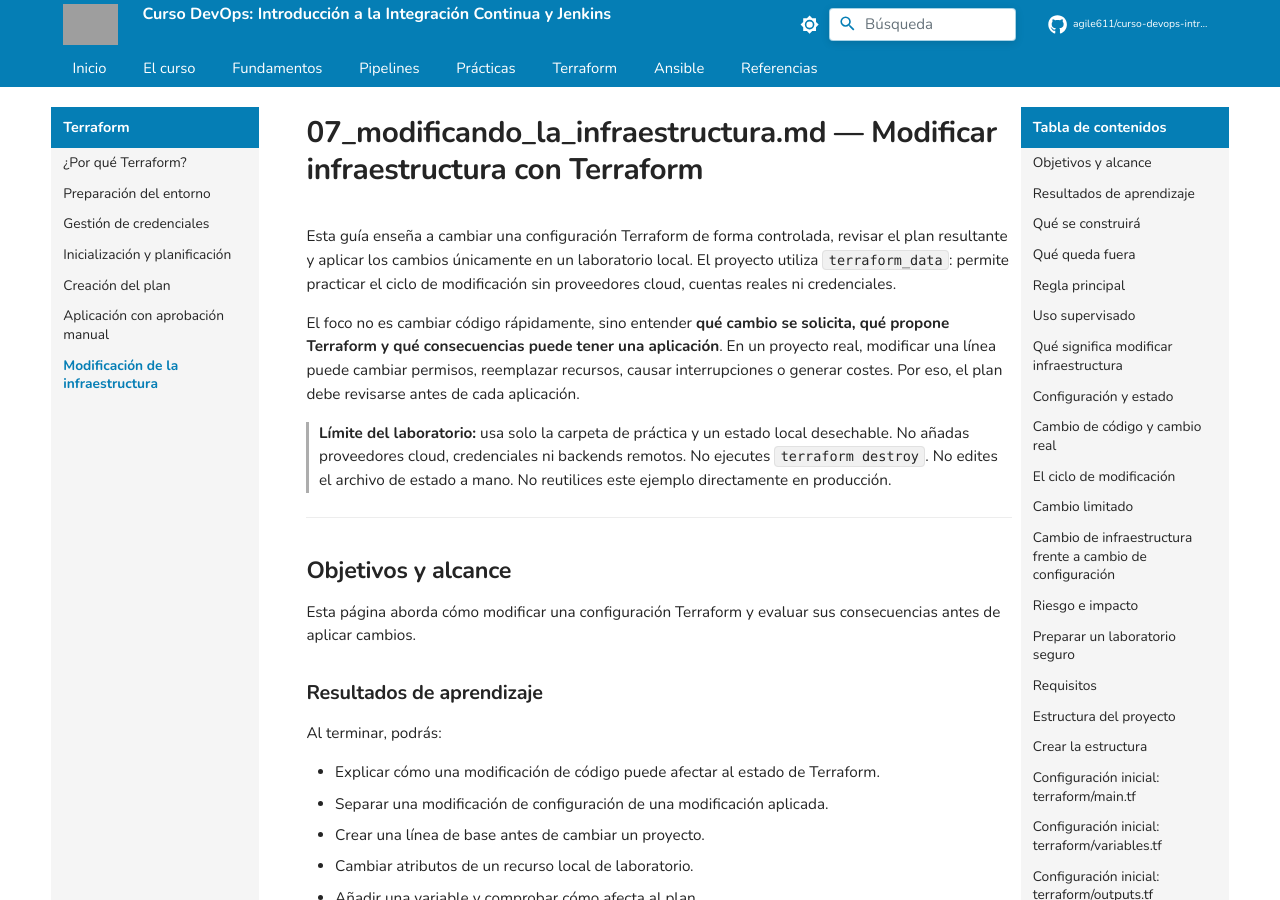
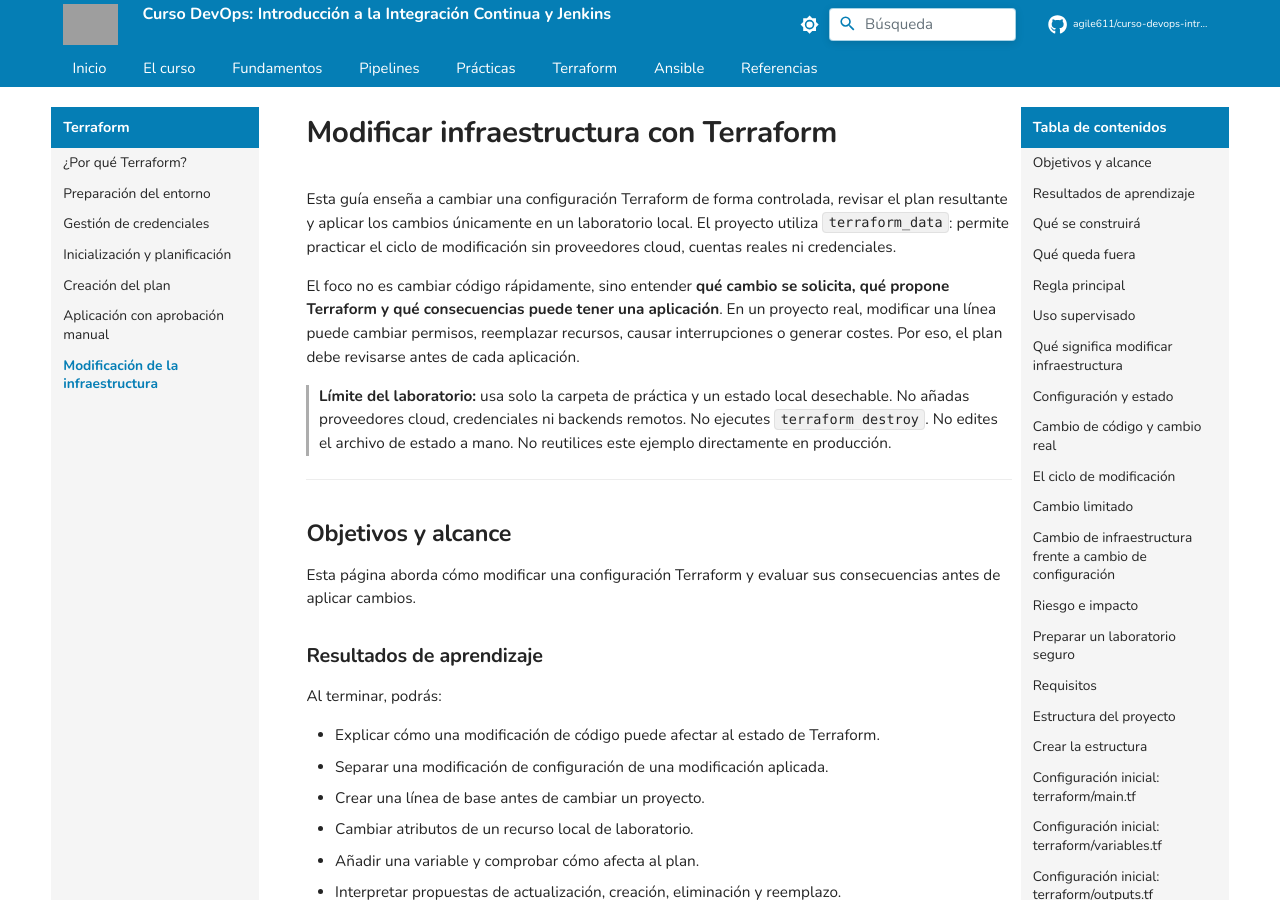
Before and after one commit to agile611/curso-devops-introduccion-a-integracion-continua-y-jenkins, an MkDocs documentation site: the page built from docs/04-terraform/07_modificando_la_infraestructura.md, in a window 1280 px wide and 900 px high. Built offline with MkDocs 1.6.1 and Material for MkDocs 9.7.7, drawn with Linux system fonts in a browser that asks for light colours; comment, search, counter and statistics services are not loaded; grey boxes are pictures that could not be loaded.

Commit message:
Refactor markdown headers for consistency across Terraform and Ansible documentation

```diff
--- a/docs/04-terraform/07_modificando_la_infraestructura.md
+++ b/docs/04-terraform/07_modificando_la_infraestructura.md
@@ -1,4 +1,4 @@
-# 07_modificando_la_infraestructura.md — Modificar infraestructura con Terraform
+# Modificar infraestructura con Terraform
 
 Esta guía enseña a cambiar una configuración Terraform de forma controlada, revisar el plan resultante y aplicar los cambios únicamente en un laboratorio local. El proyecto utiliza `terraform_data`: permite practicar el ciclo de modificación sin proveedores cloud, cuentas reales ni credenciales.
 
```
Also changed, not shown: docs/04-terraform/05_creando_el_plan.md (+1 -1 lines), docs/04-terraform/06_pipeline_stage_apply_human_approval.md (+1 -1 lines), docs/05-ansible/01_por_que_ansible.md (+1 -1 lines), docs/05-ansible/02_el_primer_playbook.md (+1 -1 lines), docs/05-ansible/03_orquestacion_completa.md (+1 -1 lines).
